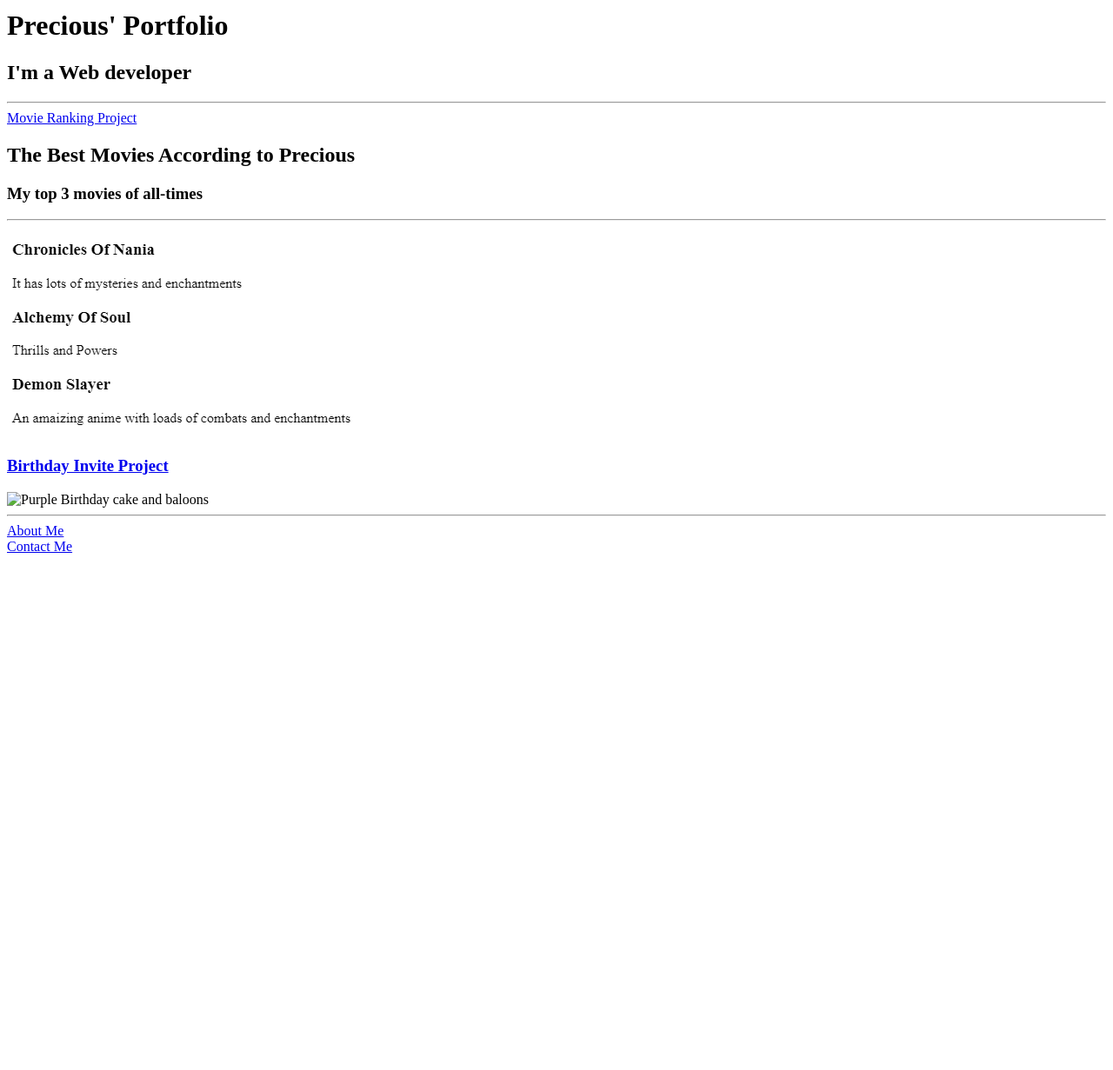
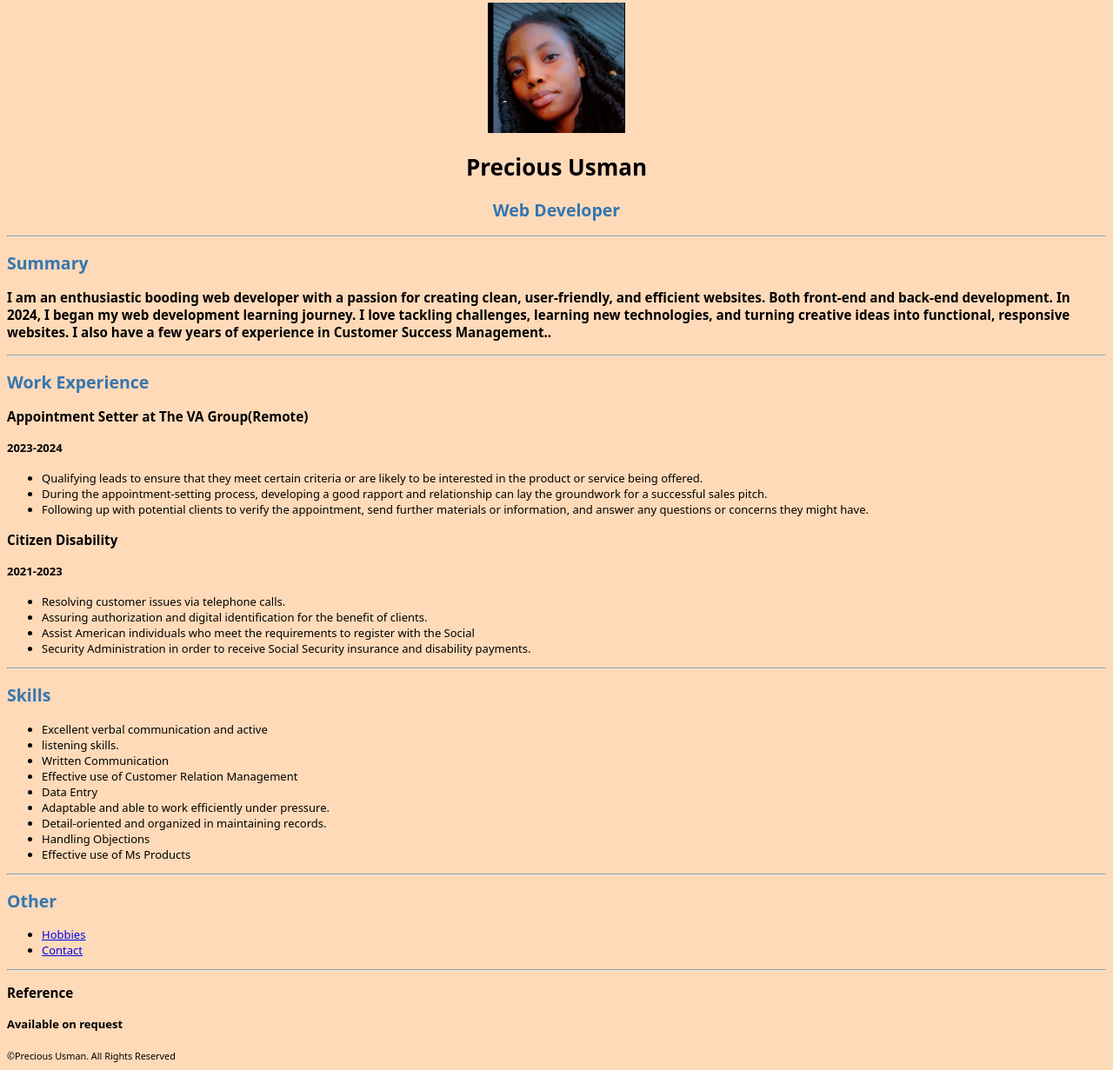
Before and after one commit to Preshcloud/Html-portfolio, a plain HTML site: page index.html in a window 1280 px wide. Shown: the part 10-1241 px from the top of the page at 87% size. Before the commit the page ends 800 px from the top, so only its background shows below. Drawn offline with Linux system fonts and the light colour scheme.

Commit message:
Add files via upload

```diff
--- a/index.html
+++ b/index.html
@@ -1,26 +1,87 @@
 <!DOCTYPE html>
-<html lang="en-US">
+<html>
 
-   <head>
-     <meta charset="UTF-8">
-     <title>Precious' Portfolio</title>
-   </head>
+    <head>
+        <meta charset="UTF-8">
+        <title> My Resume</title>
+        <style>
+            body{
+                background-color:peachpuff;
+                font-family: system-ui,sans-serif;
+                font-size:81.25%;
+
+            }
+
+        </style>
 
 
-   <body>
-     <h1>Precious' Portfolio</h1>
-     <h2>I'm a Web developer</h2>
-     <hr>
-     <a href="http://127.0.0.1:3000/2.4 Movie Ranking Project/index.html">Movie Ranking Project</a>
-     <h2>The Best Movies According to Precious</h2>
-     <h3>My top 3 movies of all-times</h3>
-     <hr>
-       <img src="./mv.PNG"/>
-       <h3><a href="./public/birthday-invite.html">Birthday Invite Project</a></h3>
-       <img src="./assets/images/birthday-invite.png" height="200" alt="Purple Birthday cake and baloons"/>
-        <hr>
-        <a href="http://127.0.0.1:3000/4.3 HTML Porfolio Project/public/about.html">About Me</a>
-       <br> <a href="http://127.0.0.1:3000/4.3 HTML Porfolio Project/public/contact.html">Contact Me</a></p>
-    </body>
+    </head>
+</html>
 
- </html>
+<body>
+    <div style="text-align: center;"
+    <p></p><img src="./me.PNG" height="150" alt="A picure of myself">
+    <h1>Precious Usman</h1>
+    <h2> Web Developer</h2>
+</div>
+
+
+
+    <hr/>
+ <h2>Summary</h2>
+ <h3>I am an enthusiastic booding web developer with a passion for creating clean, user-friendly, and efficient websites. Both front-end and back-end development. In 2024, I began my web development learning journey. I love tackling challenges, learning new technologies, and turning creative ideas into functional, responsive websites. I also have a few years of experience in Customer Success Management..</h3>
+ <hr/>
+ <h2>Work Experience</h2>
+ <h3> Appointment Setter at The VA Group(Remote)</h3>
+ <h4>2023-2024</h4>
+ <ul>
+     <li>Qualifying leads to ensure that they meet certain criteria or are likely to be interested
+        in the product or service being offered.</li>
+        <li>During the appointment-setting process, developing a good rapport and relationship
+        can lay the groundwork for a successful sales pitch.</li>
+        <li>Following up with potential clients to verify the appointment, send further materials
+        or information, and answer any questions or concerns they might have.</li>
+  </ul>
+ <h3>Citizen Disability</h3>
+    <h4>2021-2023</h4>
+    <ul>
+        <li>Resolving customer issues via telephone calls.</li>
+            <li>Assuring authorization and digital identification for the benefit of clients.</li>
+           <li>Assist American individuals who meet the requirements to register with the Social</li>
+            <li>Security Administration in order to receive Social Security insurance and disability
+            payments.</li>
+    </ul>
+       <hr/>
+       <h2>Skills</h2>
+      <style>
+         h2{color: rgb(53, 118, 175);}
+      </style>
+    <ul>
+           <li>Excellent verbal communication and active</li>
+            <li>listening skills.</li>
+            <li>Written Communication</li>
+            <li>Effective use of Customer Relation Management</li>
+            <li>Data Entry</li>
+            <li>Adaptable and able to work efficiently under
+               pressure.</li>
+               <li>Detail-oriented and organized in maintaining
+                records.</li>
+               <li>Handling Objections</li>
+               <li>Effective use of Ms Products</li>
+    </ul>
+    <hr/>
+    <h2>Other</h2>
+    <ul>
+   <li><a href=./Hobbies> Hobbies</a></li>
+   <li><a href="./Contact">Contact</a></li>
+    </ul>
+   <hr/>
+   <h3>Reference</h3>
+   <h4>Available on request</h4>
+    <footer>
+        <small>
+        ©Precious Usman. All Rights Reserved
+        </small>
+    </footer>
+
+</body>
```
Also changed, not shown: me.PNG (added), 2 other files.
